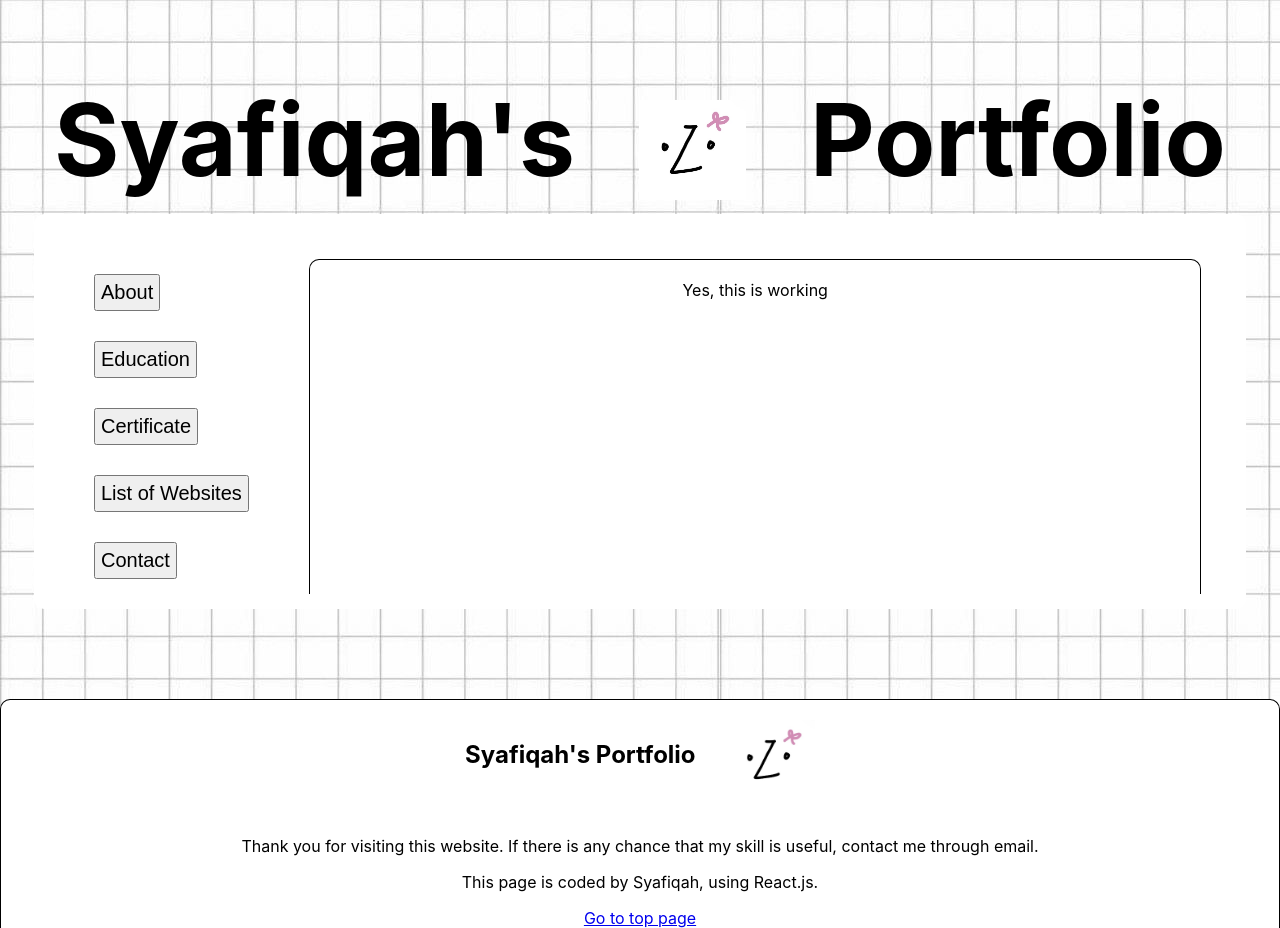
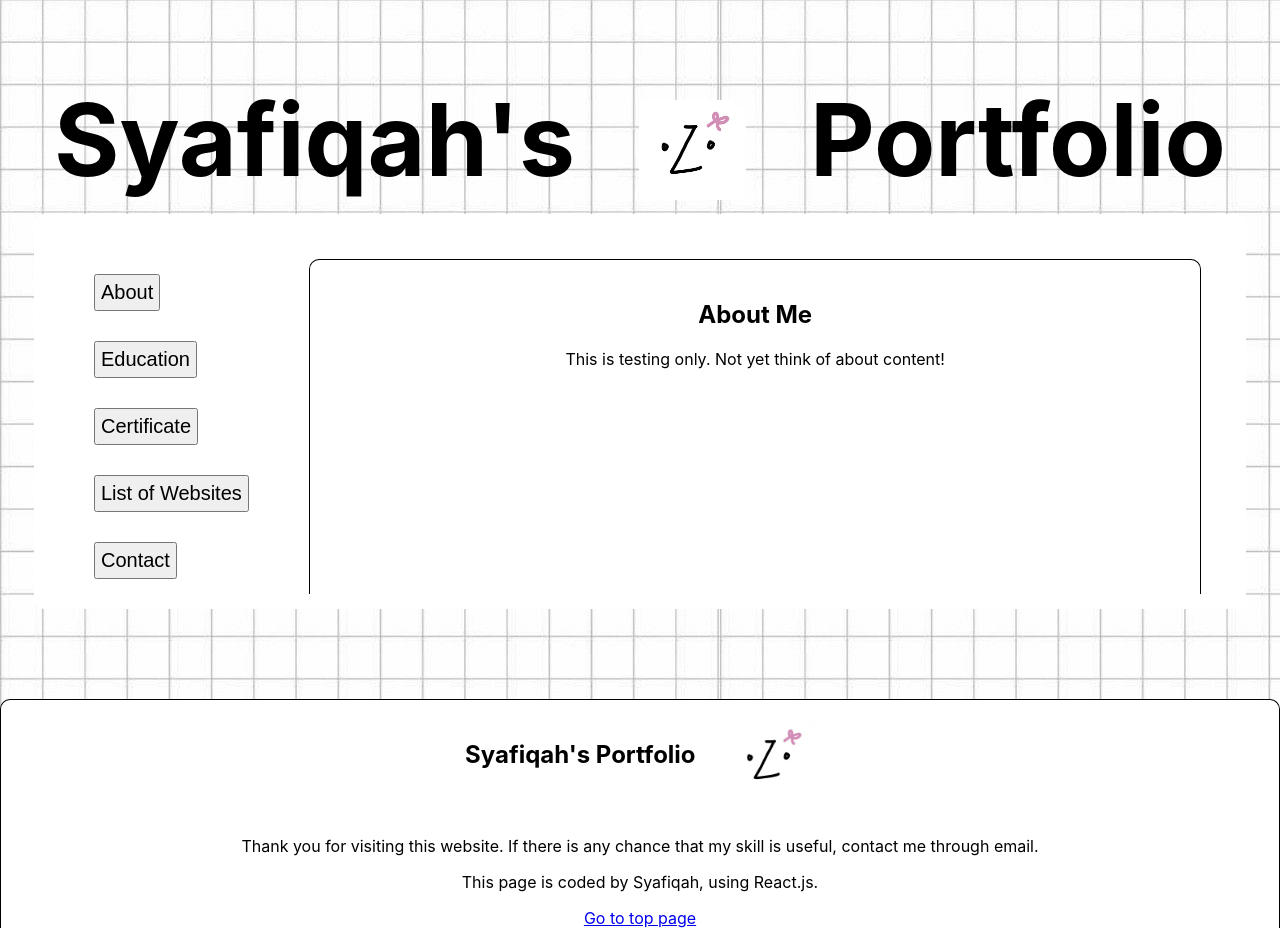
Before and after one commit to cosylily/website-portfolio, a React (Create React App) app: page / in a window 1280 px wide. Both pictures are taken after a click on the button "About". Built offline with nearby package versions, Linux system fonts and the light colour scheme.

Commit message:
Added a new file for about section

```diff
--- /dev/null
+++ b/src/About.js
@@ -0,0 +1,10 @@
+import React from "react";
+
+export default function About() {
+  return (
+    <div className="aboutSection">
+      <h2>About Me</h2>
+      <p>This is testing only. Not yet think of about content!</p>
+    </div>
+  );
+}
--- a/src/Displaycontent.js
+++ b/src/Displaycontent.js
@@ -1,8 +1,9 @@
 import React from "react";
+import About from "./About.js";
 
 export default function DisplayContent(props) {
   if (props.name === "about") {
-    return <div>Yes, this is working</div>;
+    return <About />;
   }
   if (props.name === "education") {
     return <div>education</div>;
```
